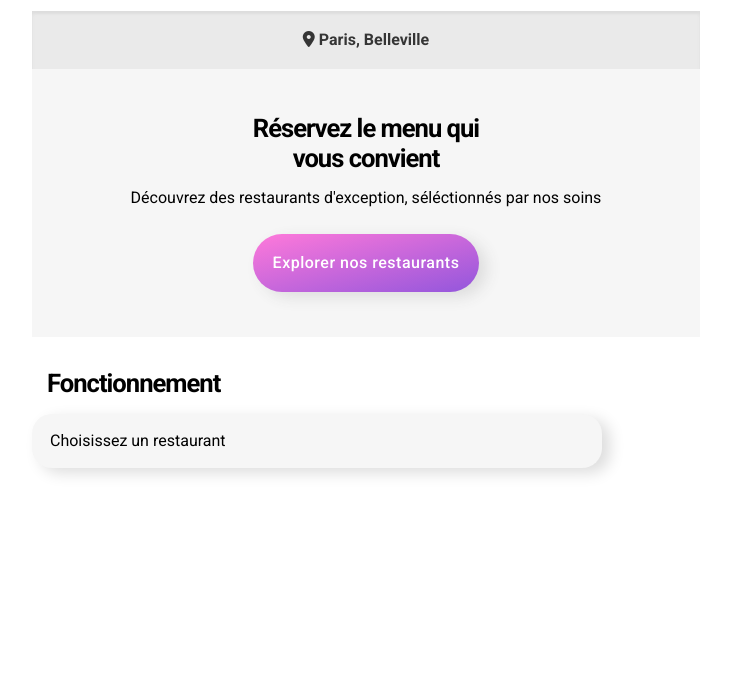
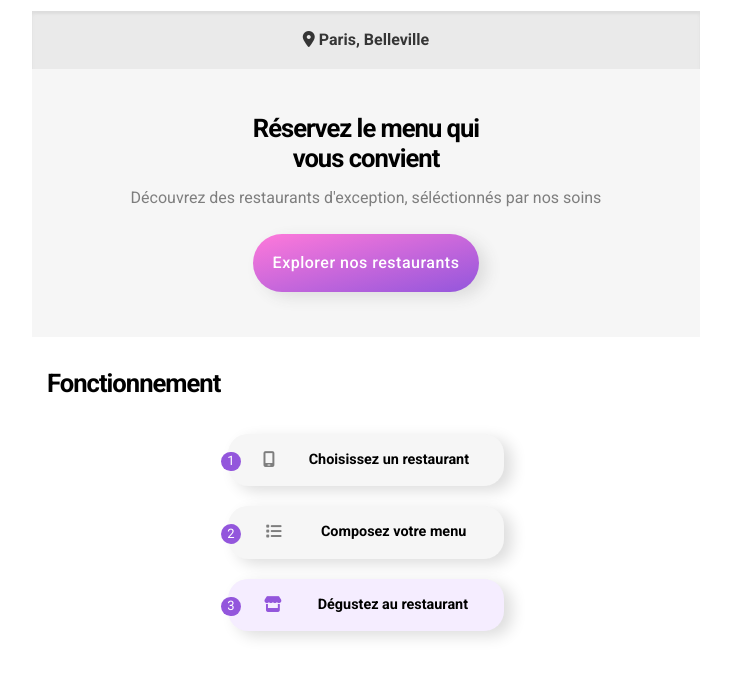
Before and after one commit to ValentineFasquel/OhMyFood, a website: page index.html in a window 1280 px wide. Shown: the part 56-734 px from the top of the page, without its empty margins (274-1005 px from the left). Drawn offline with Linux system fonts and the light colour scheme; a web font is replaced by a local one.

Commit message:
avancee sur la section fonctionnement

```diff
--- a/index.html
+++ b/index.html
@@ -50,7 +50,9 @@
         <section id="functioning">
             <h1>Fonctionnement</h1>
 
-            <div class="functioning--elt">Choisissez un restaurant</div>
+            <div class="functioning--elt"><div class="functioning--elt__number">1</div><div class="functioning--elt__icon"><i class="fa-solid fa-mobile-screen"></i></div>Choisissez un restaurant</div>
+            <div class="functioning--elt"><div class="functioning--elt__number">2</div><div class="functioning--elt__icon"><i class="fa-solid  fa-list"></i></div>Composez votre menu</div>
+            <div class="functioning--elt functioning--elt--highlight"><div class="functioning--elt__number">3</div><div class="functioning--elt__icon functioning--elt--highlight__icon"><i class="fa-solid fa-store"></i></div>Dégustez au restaurant</div>
         </section>
 
 
--- a/sass/main.scss
+++ b/sass/main.scss
@@ -3,6 +3,8 @@ $secondary : #ff79da;
 $tertiary : #99e2d0;
 $shadow : #dddddd;
 $background : #f6f6f6;
+$smooth : #7e7e7e;
+$primarylight : #f5edff;
 
 @mixin shadow {
     box-shadow: 8px 5px 15px $shadow;
@@ -51,6 +53,9 @@ h1 {
              width:270px;
              margin:auto;
     }
+        & p {
+            color : $smooth;
+        }
 
 }
 
@@ -77,7 +82,34 @@ h1 {
 .functioning--elt {
     background-color: $background;
     @include shadow();
-    width:80%;
+    width:240px;
     padding:18px;
     border-radius:20px;
+    margin:auto;
+    margin-top:20px;
+    font-weight: 600;
+    font-size: 90%;;
+    display:flex;
+    justify-content: space-around;
+        &__icon {
+            color: $smooth;
+            display: flex;
+            font-size: 110%;
+        }
+        &__number {
+            background-color: $primary;
+            color:white;
+            border-radius: 40px;
+            font-size:small ;
+            font-weight: 400;
+            padding:2.5px 6px 2px 6px;
+            position:absolute;
+            margin-left:-270px;
+        }
+        &--highlight {
+            background-color:$primarylight;
+                &__icon {
+                    color: $primary
+                }
+        }
 }
```
Also changed, not shown: css/style.css, 1 other file.
